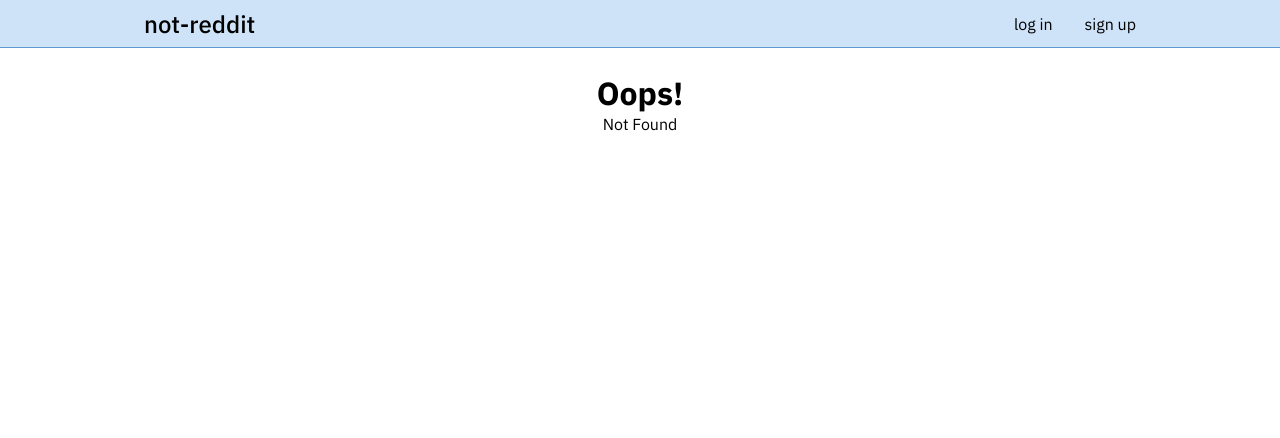
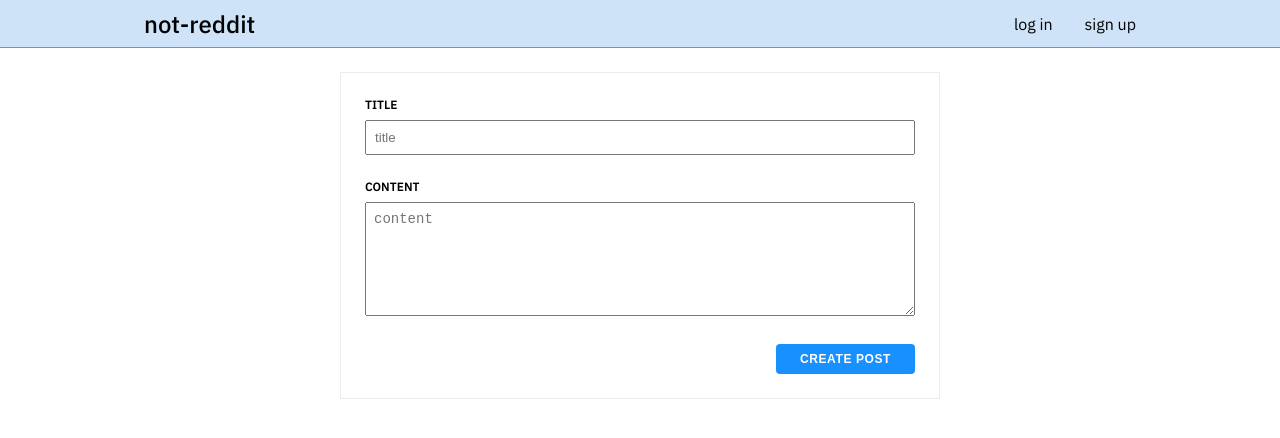
Before and after one commit to jerichochua/reddit-clone, a React (Create React App) app in the folder frontend/: page /createpost in a window 1280 px wide. Before the commit this address had no page. Shown: the top 438 px of the page. Built offline with nearby package versions, Linux system fonts and the light colour scheme.

Commit message:
add CreatePost component and route

```diff
--- a/frontend/src/App.js
+++ b/frontend/src/App.js
@@ -1,5 +1,6 @@
 import React from 'react';
 import { Routes, Route } from 'react-router-dom';
+import CreatePost from './components/CreatePost/CreatePost';
 import ErrorPage from './ErrorPage';
 import Header from './components/Header/Header';
 import Home from './components/Home/Home';
@@ -15,6 +16,7 @@ function App() {
         <Route path='/' element={<Home />} />
         <Route path='/login' element={<LoginForm />} />
         <Route path='/signup' element={<SignupForm />} />
+        <Route path='/createpost' element={<CreatePost />} />
         <Route path='/posts/:id' element={<Post />} />
         <Route path='*' element={<ErrorPage />} />
       </Routes>
--- /dev/null
+++ b/frontend/src/components/CreatePost/CreatePost.js
@@ -0,0 +1,14 @@
+import React from 'react';
+import { Form, FormField, FormTextArea, FormButton } from '../Form';
+
+const CreatePost = () => {
+  return (
+    <Form wide>
+      <FormField label='title' type='text' placeholder='title' />
+      <FormTextArea label='content' placeholder='content' />
+      <FormButton label='create post' type='submit' />
+    </Form>
+  );
+};
+
+export default CreatePost;
```
